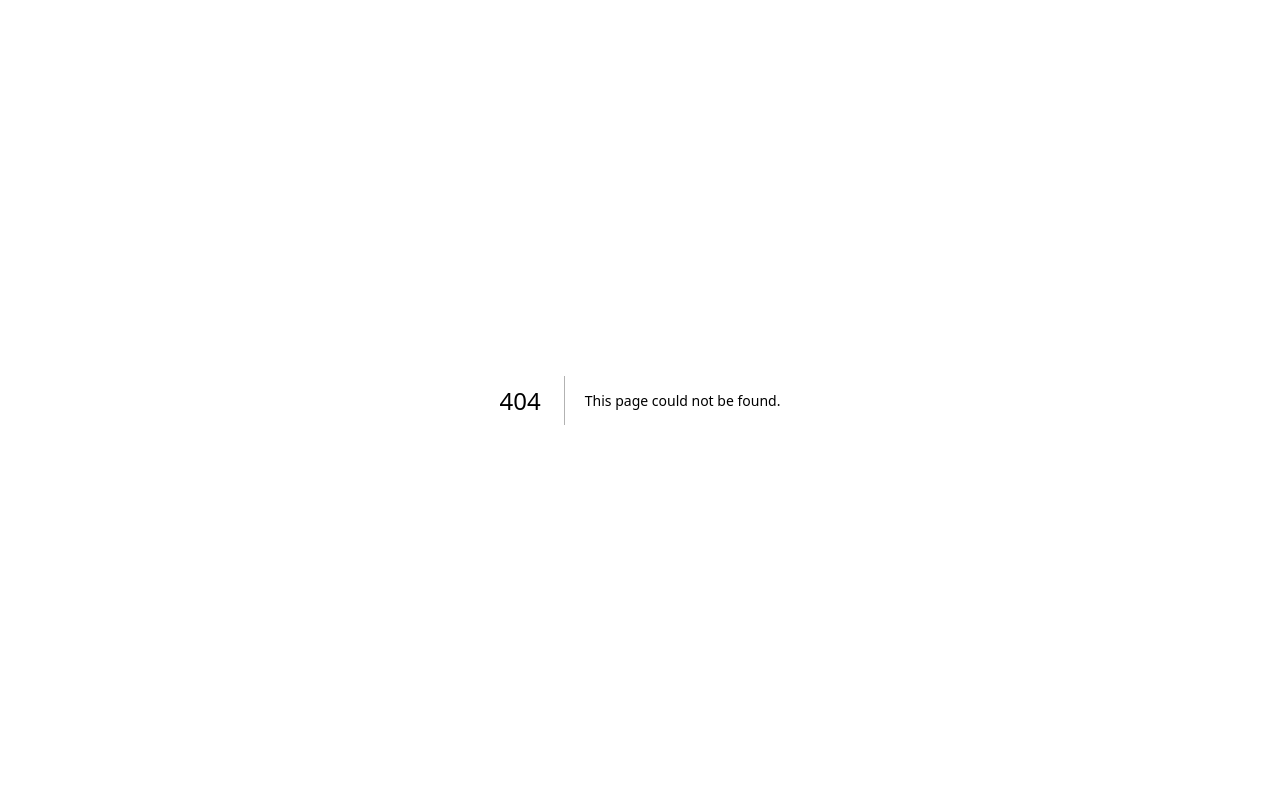
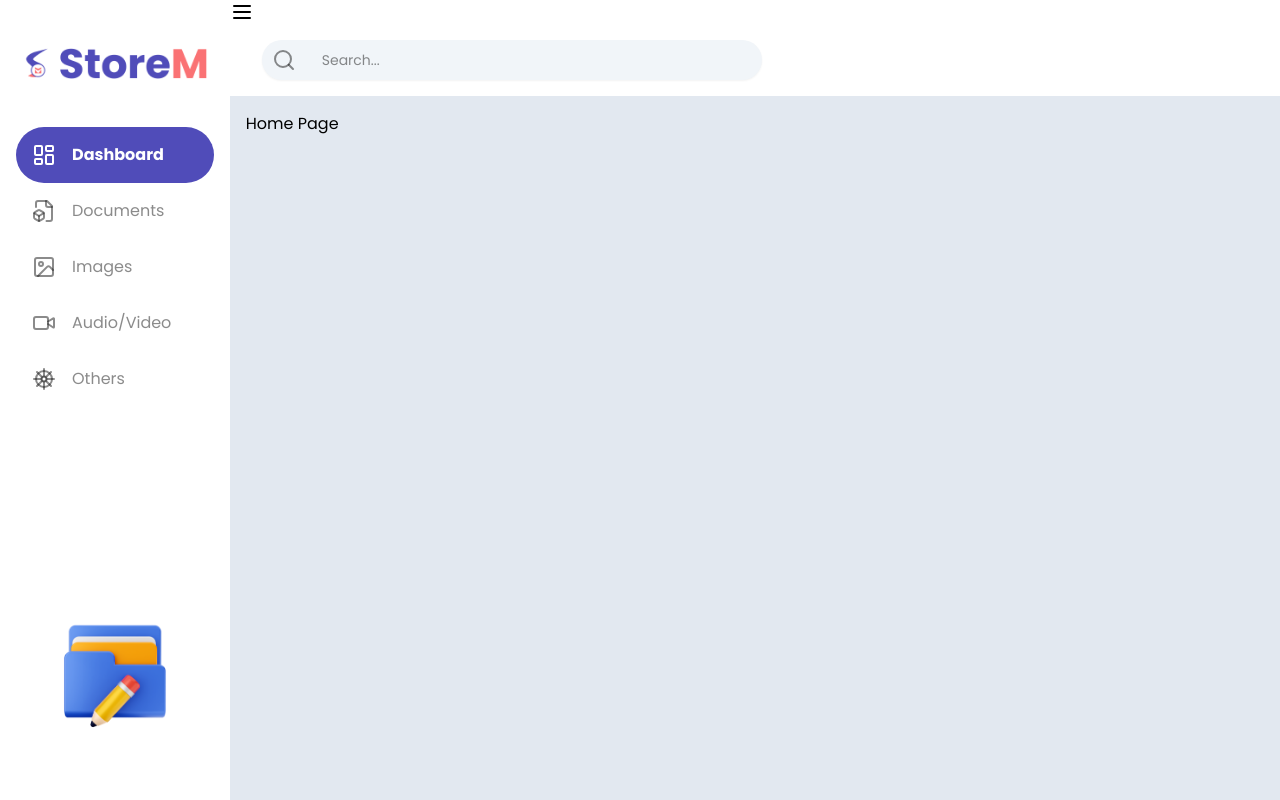
Before and after one commit to fearalert/store-M, a Next.js app: page /home in a window 1280 px wide. Before the commit this address had no page. Built offline with nearby package versions, Linux system fonts and the light colour scheme.

Commit message:
dashboard creation initiation, cerated sidebar and header sections

```diff
--- /dev/null
+++ b/app/(root)/documents/page.tsx
@@ -0,0 +1,9 @@
+import React from 'react'
+
+const DocumentPage = () => {
+  return (
+    <div>Documentpage</div>
+  )
+}
+
+export default DocumentPage
--- /dev/null
+++ b/app/(root)/home/page.tsx
@@ -0,0 +1,9 @@
+import React from 'react'
+
+const page = () => {
+  return (
+    <div>Home Page</div>
+  )
+}
+
+export default page
--- /dev/null
+++ b/app/(root)/images/page.tsx
@@ -0,0 +1,9 @@
+import React from 'react'
+
+const Imagepage = () => {
+  return (
+    <div>Imagepage</div>
+  )
+}
+
+export default Imagepage
--- /dev/null
+++ b/app/(root)/layout.tsx
@@ -0,0 +1,19 @@
+import Header from "@/components/Header";
+import MobileNavigation from "@/components/MobileNavigation";
+import Sidebar from "@/components/Sidebar";
+import React from "react";
+
+const Layout = ({ children }: { children: React.ReactNode }) => {
+  return (
+    <div className="flex min-h-screen">
+        <Sidebar />
+      <section className="w-full bg-slate-200">
+        <MobileNavigation />
+        <Header />
+        <main className="p-4">{children}</main>
+      </section>
+    </div>
+  );
+};
+
+export default Layout;
--- /dev/null
+++ b/app/(root)/others/page.tsx
@@ -0,0 +1,9 @@
+import React from 'react'
+
+const OthersPage = () => {
+  return (
+    <div>OthersPage</div>
+  )
+}
+
+export default OthersPage
--- /dev/null
+++ b/app/(root)/video/page.tsx
@@ -0,0 +1,9 @@
+import React from 'react'
+
+const VideoAudiopage = () => {
+  return (
+    <div>VideoAudiopage</div>
+  )
+}
+
+export default VideoAudiopage
--- /dev/null
+++ b/components/Header.tsx
@@ -0,0 +1,52 @@
+"use client";
+
+import React, { useState } from 'react'
+import { Input } from './ui/input'
+import { SearchIcon, UploadCloudIcon } from 'lucide-react';
+import { Button } from './ui/button';
+
+const Header = () => {
+    const [value, setValue] = useState<string>("");
+  return (
+    <header className='hidden items-center justify-between gap-5 px-8 sm:flex lg:py-4 bg-white'>
+      <div className='relative min-w[300px] max-w-[500px] w-full'>
+        <Input
+            value={value}
+            onChange={(e) => setValue(e.target.value)}
+            placeholder="Search..."
+            style={{ paddingLeft: '60px' }}
+            className='border-0 rounded-full dark:bg-black bg-slate-100 text-text placeholder:text-text-half'
+        />
+      <SearchIcon
+        className='text-text-half'
+        style={{
+          position: 'absolute',
+          left: '10px',
+          top: '50%',
+          transform: 'translateY(-50%)',
+          pointerEvents: 'none',
+        }}
+      />
+    </div>
+    <div className="md:hidden flex flex-row justify-center items-center gap-2">
+        <Button className='bg-primary hover:bg-primary text-white relative w-[200px] rounded-full h-12 font-bold text-md'>Upload
+            <UploadCloudIcon
+                className='text-white hover:bg-primary bg-primary'
+                width={24}
+                height={24}
+                style={{
+                position: 'absolute',
+                right: '20px',
+                top: '50%',
+                transform: 'translateY(-50%)',
+                pointerEvents: 'none',
+                }}
+            />
+      </Button>
+        <div className='flex items-center justify-center bg-primary text-white font-bold rounded-full w-12 h-12 text-center'>R</div>
+      </div>
+    </header>
+  )
+}
+
+export default Header
--- /dev/null
+++ b/components/MobileNavigation.tsx
@@ -0,0 +1,10 @@
+import { MenuIcon } from 'lucide-react'
+import React from 'react'
+
+const MobileNavigation = () => {
+  return (
+    <div className='bg-white'><MenuIcon /></div>
+  )
+}
+
+export default MobileNavigation
--- /dev/null
+++ b/components/Sidebar.tsx
@@ -0,0 +1,56 @@
+"use client"
+
+import { icons } from 'lucide-react'
+import Image from 'next/image'
+import Link from 'next/link'
+import { usePathname } from 'next/navigation'
+import React from 'react'
+
+const Sidebar = () => {
+
+  const pathname = usePathname();
+  // const [isOpen, setIsOpen] = useState<boolean>(false);
+  const sidebarItems = [
+    { id: 1, name: 'Dashboard', link: '/home', icons: icons.LayoutDashboard },
+    { id: 2, name: 'Documents', link: '/documents', icons: icons.FileBox },
+    { id: 3, name: 'Images', link: '/images', icons: icons.Image },
+    { id: 4, name: 'Audio/Video', link: '/video', icons: icons.Video },
+    { id: 5, name: 'Others', link: '/others', icons: icons.ShipWheel },
+  ]
+  return (
+    <div className='hidden md:flex lg:flex flex-col h-screen w-[280px] justify-between bg-white dark:bg-black'>
+      <div className='flex flex-col'>
+        <Image
+            src="/logo-blue.png"
+            alt="logo"
+            width={224}
+            height={82}
+            className="h-auto py-12 px-4"
+          />
+          <ul>
+        {sidebarItems.map((item) => {
+          const isActiveTab = pathname === item.link;
+          return(
+          <li key={item.id}>
+            <Link href={item.link} className={`flex flex-row gap-4 rounded-full mx-4 px-4 py-4 ${isActiveTab? `bg-primary` : ``}`}>
+              <item.icons className={`${isActiveTab? `text-white dark:text-black` : `text-text-half`}`} />
+              <p className={`${isActiveTab? `text-white dark:text-black font-bold` : `text-text-half`}`}>
+                {item.name}
+              </p>
+            </Link>
+          </li>
+        )})}
+      </ul>
+      </div>
+      <Image
+            src="/file.png"
+            alt="logo"
+            width={280}
+            height={82}
+            className="h-auto py-12 px-4"
+          />
+    </div>
+  )
+}
+
+export default Sidebar
```
